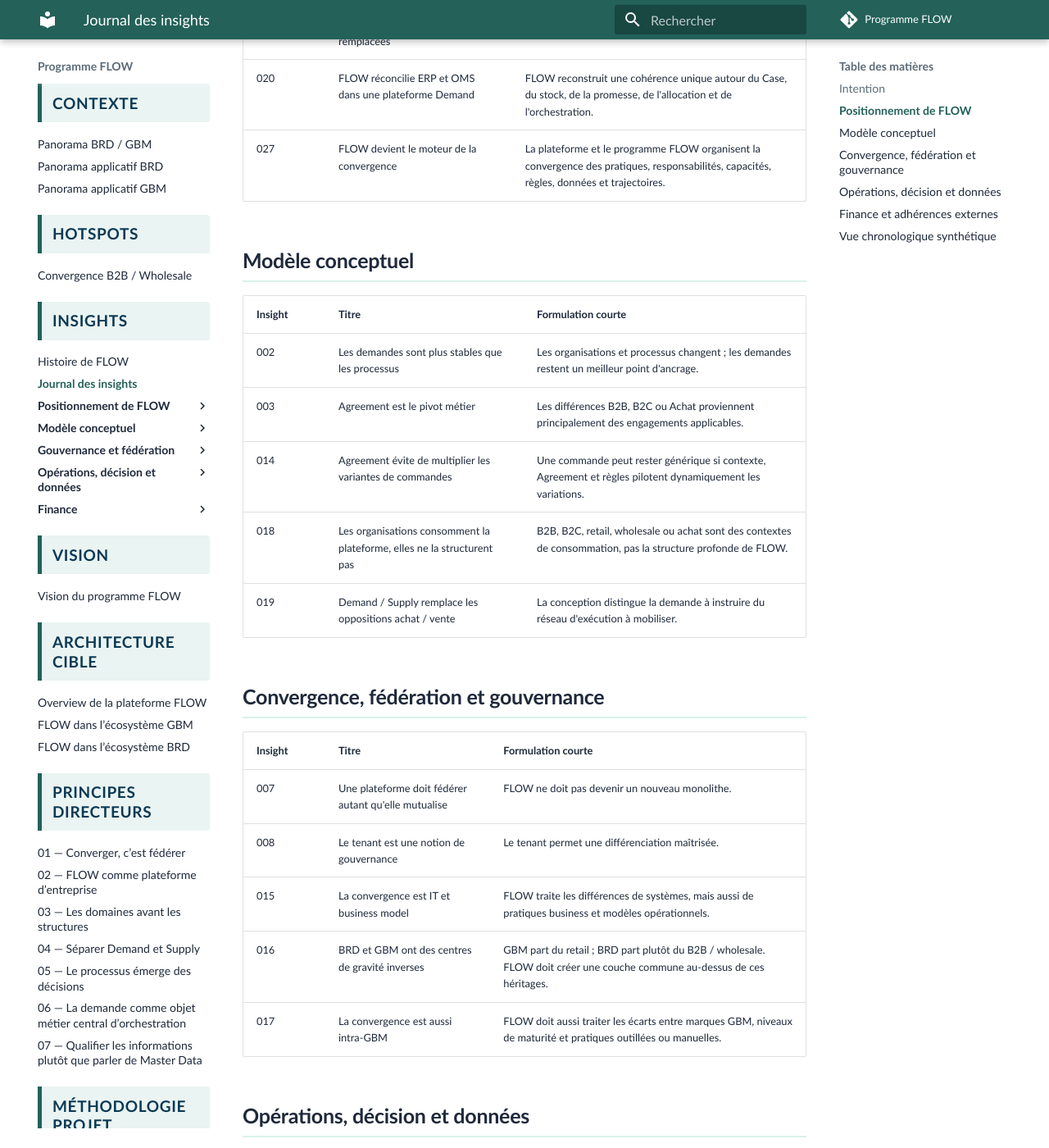
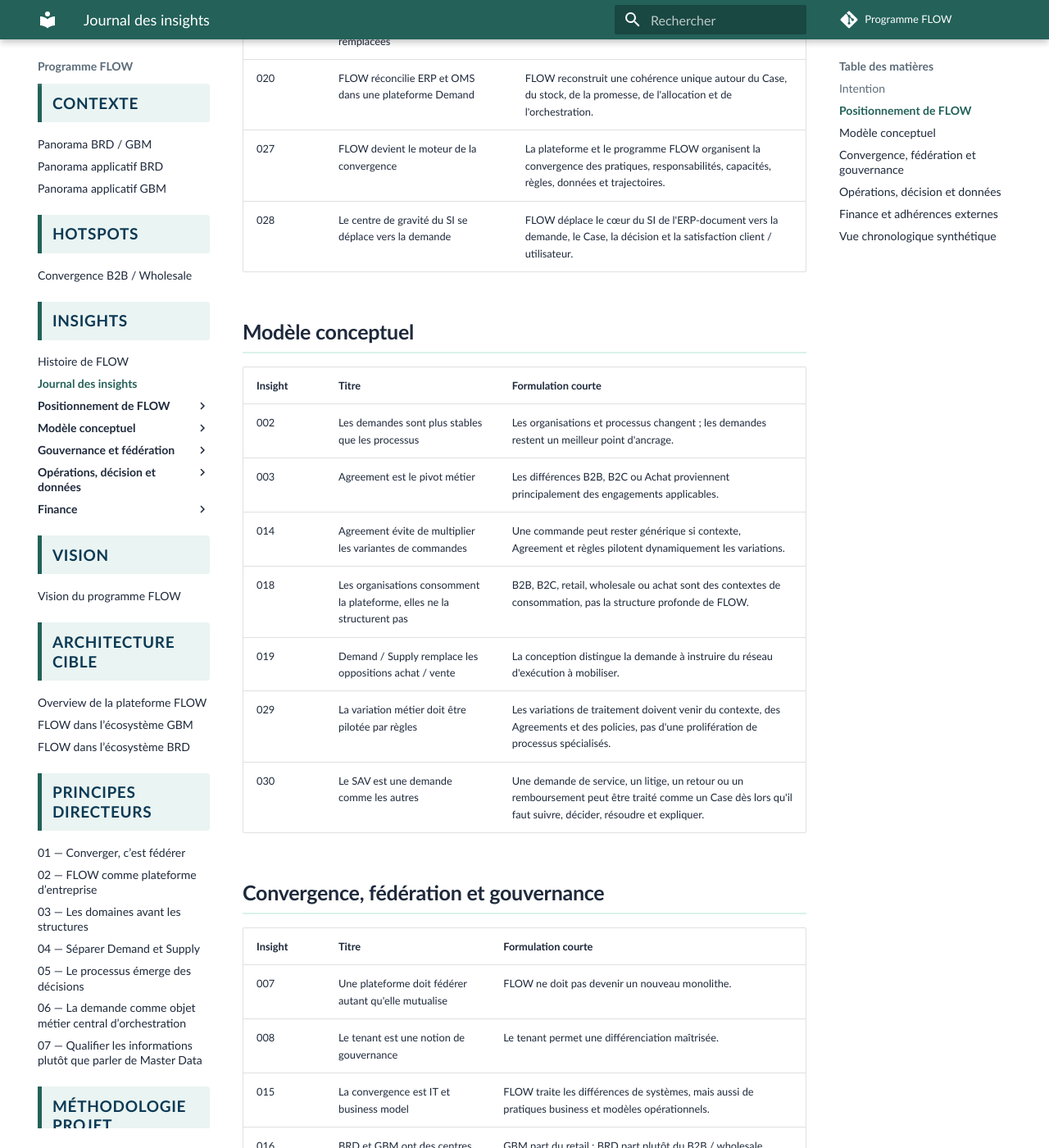
Before and after one commit to laurent-sintes/FLOW-Program, an MkDocs documentation site: the page built from docs/insights/journal-des-insights.md, in a window 1280 px wide and 1400 px high, scrolled down 813 px. Shown: the whole window at 82% size. Built offline with MkDocs 1.6.1 and Material for MkDocs 9.7.7, drawn with Linux system fonts in a browser that asks for light colours; comment, search, counter and statistics services are not loaded; some of the changed text lies outside the part shown.

Commit message:
Add missing version 0 insights

```diff
--- a/docs/insights/journal-des-insights.md
+++ b/docs/insights/journal-des-insights.md
@@ -19,6 +19,7 @@ Les familles permettent de retrouver rapidement les insights par angle de réfle
 | 013 | Le périmètre de FLOW ne se définit pas par les applications remplacées | Le vrai périmètre vient des responsabilités métier à porter et mutualiser. |
 | 020 | FLOW réconcilie ERP et OMS dans une plateforme Demand | FLOW reconstruit une cohérence unique autour du Case, du stock, de la promesse, de l'allocation et de l'orchestration. |
 | 027 | FLOW devient le moteur de la convergence | La plateforme et le programme FLOW organisent la convergence des pratiques, responsabilités, capacités, règles, données et trajectoires. |
+| 028 | Le centre de gravité du SI se déplace vers la demande | FLOW déplace le cœur du SI de l'ERP-document vers la demande, le Case, la décision et la satisfaction client / utilisateur. |
 
 ## Modèle conceptuel
 
@@ -29,6 +30,8 @@ Les familles permettent de retrouver rapidement les insights par angle de réfle
 | 014 | Agreement évite de multiplier les variantes de commandes | Une commande peut rester générique si contexte, Agreement et règles pilotent dynamiquement les variations. |
 | 018 | Les organisations consomment la plateforme, elles ne la structurent pas | B2B, B2C, retail, wholesale ou achat sont des contextes de consommation, pas la structure profonde de FLOW. |
 | 019 | Demand / Supply remplace les oppositions achat / vente | La conception distingue la demande à instruire du réseau d'exécution à mobiliser. |
+| 029 | La variation métier doit être pilotée par règles | Les variations de traitement doivent venir du contexte, des Agreements et des policies, pas d'une prolifération de processus spécialisés. |
+| 030 | Le SAV est une demande comme les autres | Une demande de service, un litige, un retour ou un remboursement peut être traité comme un Case dès lors qu'il faut suivre, décider, résoudre et expliquer. |
 
 ## Convergence, fédération et gouvernance
 
@@ -91,3 +94,6 @@ Les familles permettent de retrouver rapidement les insights par angle de réfle
 | 025 | Finance et adhérences externes | CBS est un domaine spécialisé contributeur et consommateur de FLOW |
 | 026 | Opérations, décision et données | C-LOG doit être lu comme un acteur Supply, pas comme un simple EAI |
 | 027 | Positionnement | FLOW devient le moteur de la convergence |
+| 028 | Positionnement | Le centre de gravité du SI se déplace vers la demande |
+| 029 | Modèle conceptuel | La variation métier doit être pilotée par règles |
+| 030 | Modèle conceptuel | Le SAV est une demande comme les autres |
```
